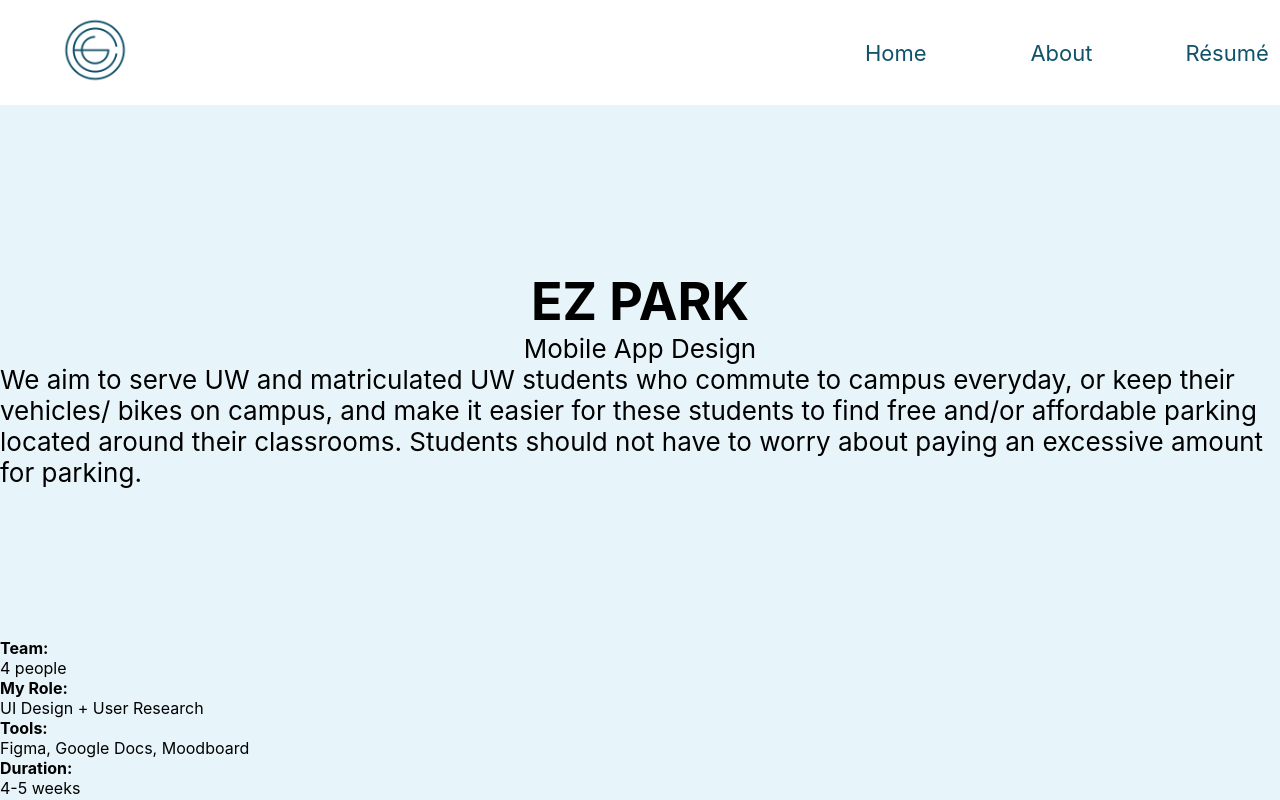
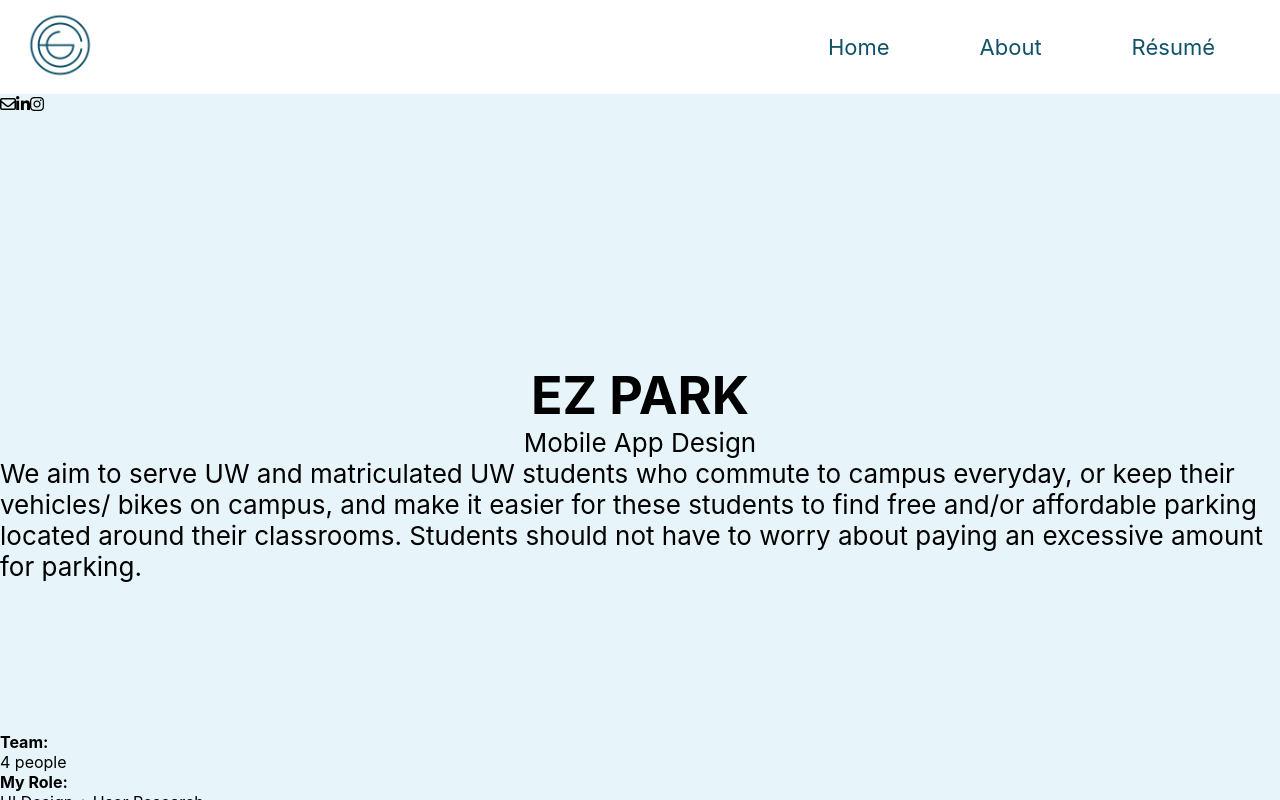
Before and after one commit to leowjli/leo-portfolio, a React (Create React App) app: page /ezpark in a window 1280 px wide. Shown: the top 800 px of the page. Built offline with nearby package versions, Linux system fonts and the light colour scheme.

Commit message:
fixed dropdown :) + changed everything to navbar (removed header comp)

```diff
--- a/src/components/About.js
+++ b/src/components/About.js
@@ -1,5 +1,5 @@
 import React from "react";
-import Header from "./Header";
+import NavBar from "./Navbar";
 import Socials from "./Socials";
 import Intro from "./Introduction";
 import Footer from "./Footer";
@@ -8,7 +8,7 @@ import Involvements from "./Involvements";
   export default function About() {
     return (
       <div className="root-layout">
-        <Header />
+        <NavBar />
         <Socials />
         <main>
           <Intro />
--- a/src/components/EZPark.js
+++ b/src/components/EZPark.js
@@ -1,5 +1,5 @@
 import React from "react";
-import Header from "./Header";
+import NavBar from "./Navbar";
 import Socials from "./Socials";
 import Intro from "./EzparkIntro";
 import Focus from "./Focus";
@@ -10,7 +10,7 @@ import Design from "./Design";
   export default function EZPark() {
     return (
       <div className="root-layout">
-        <Header />
+        <NavBar />
         <Socials />
         <Intro />
         <Focus />
--- a/src/components/EzparkIntro.js
+++ b/src/components/EzparkIntro.js
@@ -1,4 +1,13 @@
 import React from "react";
+
+  function Team(props) {
+    return (
+      <div>
+        <p><b>{props.title}</b></p>
+        <p>{props.info}</p>
+      </div>
+    );
+  }
 
   export default function Intro() {
     return (
@@ -11,22 +20,10 @@ import React from "react";
           </p>
         </div>
         <section className="team">
-          <div>
-            <p><b>Team:</b></p>
-            <p>4 people</p>
-          </div>
-          <div>
-            <p><b>My Role:</b></p>
-            <p>UI Design + User Research</p>
-          </div>
-          <div>
-            <p><b>Tools:</b></p>
-            <p>Figma, Google Docs, Moodboard</p>
-          </div>
-          <div>
-            <p><b>Duration:</b></p>
-            <p>4-5 weeks</p>
-          </div>
+          <Team title={"Team:"} info={"4 people"} />
+          <Team title={"My Role:"} info={"UI Design + User Research"} />
+          <Team title={"Tools:"} info={"Figma, Google Docs, Moodboard"} />
+          <Team title={"Duration:"} info={"4-5 weeks"} />
         </section>
       </div>
     );
--- a/src/components/Footer.js
+++ b/src/components/Footer.js
@@ -4,7 +4,6 @@ import { Link } from "react-router-dom";
   export default function Footer() {
     return (
       <footer className="footer">
-        {/* <h3 className="connect">Get in touch</h3> */}
         <h3 className="connect">Let&apos;s grab some food and <Link className="cntlink" to="mailto:leo.wj.li@gmail.com"><strong>connect</strong></Link>!</h3>
         <p className="cr"><span>&copy;</span> 2023 Leo Li</p>
       </footer>
--- a/src/components/Header.js
+++ /dev/null
@@ -1,10 +0,0 @@
-import React from "react";
-import NavBar from "./Navbar";
-
-  export default function Header() {
-    return (
-      <header className="header">
-        <NavBar />
-      </header>
-    );
-  }
--- a/src/components/Home.js
+++ b/src/components/Home.js
@@ -1,5 +1,5 @@
 import React from "react";
-import Header from "./Header";
+import NavBar from "./Navbar";
 import Footer from "./Footer";
 import Socials from "./Socials";
 import Portfolio from "./Portfolio";
@@ -7,7 +7,7 @@ import Portfolio from "./Portfolio";
   export default function Home() {
     return (
       <div className="root-layout">
-        <Header />
+        <NavBar />
         <Socials />
         <Portfolio />
         <Footer />
--- a/src/components/Navbar.js
+++ b/src/components/Navbar.js
@@ -11,17 +11,17 @@ import { useState } from 'react';
 
     return (
       <nav className="navbar">
-        <NavLink className="name" to="/">
+        <NavLink to="/">
           <img className="namelogo" src="/img/Name Logo.png" alt="Leo Li" />
         </NavLink>
         <button className="dropdown-btn" onClick={toggleMenu} aria-label="hamburger-menu">
           <i className={open ? 'fas fa-times' : 'fas fa-bars'}/>
         </button>
-        <div className="menu" hidden={!open}>
+        <div className={open ? "menu expanded" : "menu"}>
           <ul>
-            <NavLink to='/'>Home</NavLink>
-            <NavLink to='/About'>About</NavLink>
-            <NavLink to='/Resume'>Résumé</NavLink>
+            <li><NavLink to='/'>Home</NavLink></li>
+            <li><NavLink to='/About'>About</NavLink></li>
+            <li><NavLink to='/Resume'>Résumé</NavLink></li>
           </ul>
         </div>
       </nav>
--- a/src/components/Resume.js
+++ b/src/components/Resume.js
@@ -1,5 +1,5 @@
 import React from "react";
-import Header from "./Header";
+import NavBar from "./Navbar";
 import Socials from "./Socials";
 import Footer from "./Footer";
 import ResumeCard from "./ResumeCard";
@@ -7,7 +7,7 @@ import ResumeCard from "./ResumeCard";
   export default function Resume() {
     return (
       <div className="root-layout">
-        <Header />
+        <NavBar />
         <Socials />
         <main>
           <ResumeCard />
--- a/src/components/Socials.js
+++ b/src/components/Socials.js
@@ -1,12 +1,18 @@
 import React from "react";
 import { Link } from "react-router-dom";
+
+  function SocialsCard(props) {
+    return (
+      <Link to={props.address} className={props.name} target="_blank" />
+    );
+  }
 
   export default function Socials() {
     return (
       <section className="socials">
-        <Link to="mailto:leo.wj.li@gmail.com" className="gmail" target="_blank" /><i className="fa-regular fa-envelope"></i>
-        <Link to="https://www.linkedin.com/in/leoli07/" className="linkedin" target="_blank" /><i className="fa-brands fa-linkedin-in"></i>
-        <Link to="https://www.instagram.com/leo.268/" className="instagram" target="_blank" /><i className="fa-brands fa-instagram"></i>
+        <SocialsCard address={"mailto:leo.wj.li@gmail.com"} name={"gmail"} /><i className="fa-regular fa-envelope" />
+        <SocialsCard address={"https://www.linkedin.com/in/leoli07/"} name={"linkedin"} /><i className="fa-brands fa-linkedin-in" />
+        <SocialsCard address={"https://www.instagram.com/leo.268/"} name={"instagram"} /><i className="fa-brands fa-instagram" />
       </section>
     );
   }
--- a/src/css/style.css
+++ b/src/css/style.css
@@ -10,7 +10,7 @@ body {
   cursor: url('../../public/img/Cursor.png'), auto;
 }
 
-a {
+a, button {
   cursor: url('../../public/img/Cursor.png'), auto;
 }
 
@@ -20,63 +20,35 @@ a {
   min-height: 100vh;
 }
 
-.header {
-  position: fixed;
-  background-color: white;
-  width: 100%;
-  padding: 10px;
-  z-index: 100;
+.namelogo {
+  max-width: 50px;
+  max-height: 50px;
 }
 
-.navbar {
+.navbar, .menu ul {
   width: 100%;
   display: flex;
   align-items: center;
   position: relative;
-}
-
-.namelogo {
-  max-width: 50px;
-  max-height: 50px;
+  padding: 10px;
+  background-color: white;
 }
 
 .menu {
   margin-left: auto;
 }
 
-.menu ul {
-  display: flex;
-  padding: 0;
-  background-color: white;
-}
-
-.menu a {
-  text-decoration: none;
-  display: block;
-  width: 100%;
-}
-
-.dropdown-btn {
-  border: 0;
-  font-size: 25px;
-  padding: 5px;
-  position: absolute;
-  top: 50%;
-  right: 25px;
-  transform: translateY(-50%);
-  display: none;
-}
-
-.menu a {
+.menu li a {
   text-align: center;
   text-decoration: none;
   color: #105269;
   margin: 0 5px;
-  padding: 5px;
+  padding: 2.5px 5px;
   position: relative;
+  z-index: 1;
 }
 
-.menu a::before {
+.menu li a::before {
   content: '';
   position: absolute;
   width: 100%;
@@ -91,11 +63,11 @@ a {
   z-index: -1;
 }
 
-.menu a:hover {
+.menu li a:hover {
   color: white;
 }
 
-.menu a:hover::before {
+.menu li a:hover::before {
   transform-origin: left;
   transform: scaleX(1);
 }
@@ -385,20 +357,42 @@ button a:hover::before {
 }
 
 @media (min-width: 200px) {
-  .dropdown-btn {
+   .dropdown-btn {
+    border: 0;
+    font-size: 25px;
+    padding: 5px;
+    position: absolute;
+    top: 50%;
+    right: 25px;
+    transform: translateY(-50%);
     display: block;
+  }
+
+  .dropdown-btn:hover {
+    background-color: #e7f5fa;
   }
 
   .menu ul {
     position: absolute;
-    top: 40px;
+    top: 50px;
     left: 0;
-    flex-direction: column;
     width: 100%;
+    display: none;
   }
 
-  .menu a {
-    padding: 2.5px 5px;
+  .menu.expanded ul {
+    display: block;
+  }
+
+  .menu li {
+    list-style-type: none;
+    text-align: center;
+    margin: 0 5px;
+  }
+
+  .menu li a {
+    display: block;
+    width: 100%;
   }
 }
 
@@ -407,20 +401,16 @@ button a:hover::before {
     display: none;
   }
 
-  .menu {
-    display: block;
-  }
-
-  .menu ul {
+  .menu ul, .menu.expanded ul {
     display: flex;
     flex-direction: row;
     position: static;
+    padding: 0;
     margin: 8px 15px;
   }
 
-  .menu a {
+  .menu li {
     margin: 0 10px;
-    padding: 5px 10px;
   }
 
   .intro {
@@ -468,11 +458,7 @@ button a:hover::before {
     margin-left: 15px;
   }
 
-  .menu ul {
-    margin: 10px 30px;
-  }
-
-  .menu a {
+  .menu li {
     margin: 0 15px;
     padding: 5px 15px;
     font-size: 19px;
@@ -549,12 +535,7 @@ button a:hover::before {
     margin-left: 15px;
   }
 
-  .navbar ul {
-    margin: 15px 40px;
-  }
-
-    .navbar a {
-    margin: 0 15px;
+  .menu li {
     padding: 5px 20px;
     font-size: 22px;
   }
```
